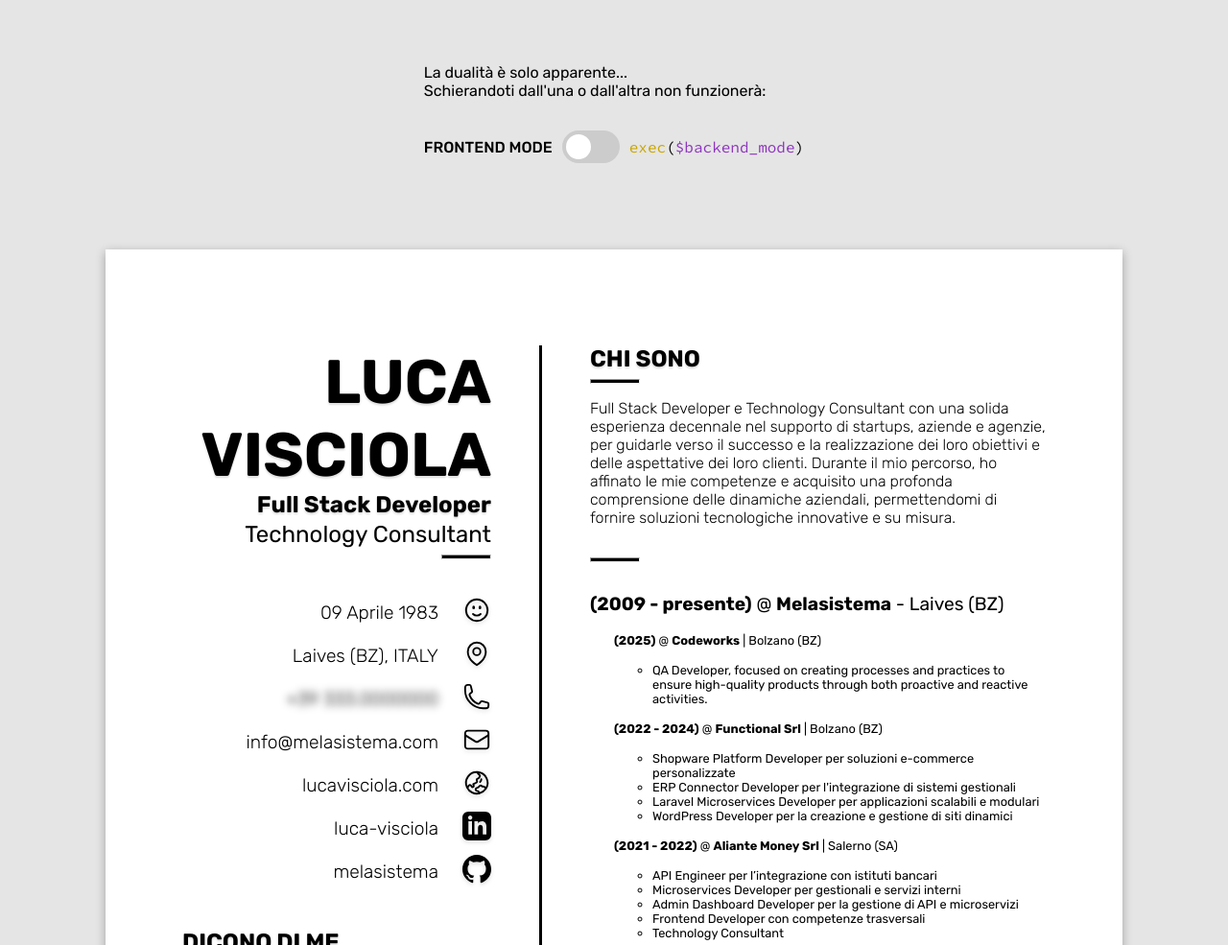
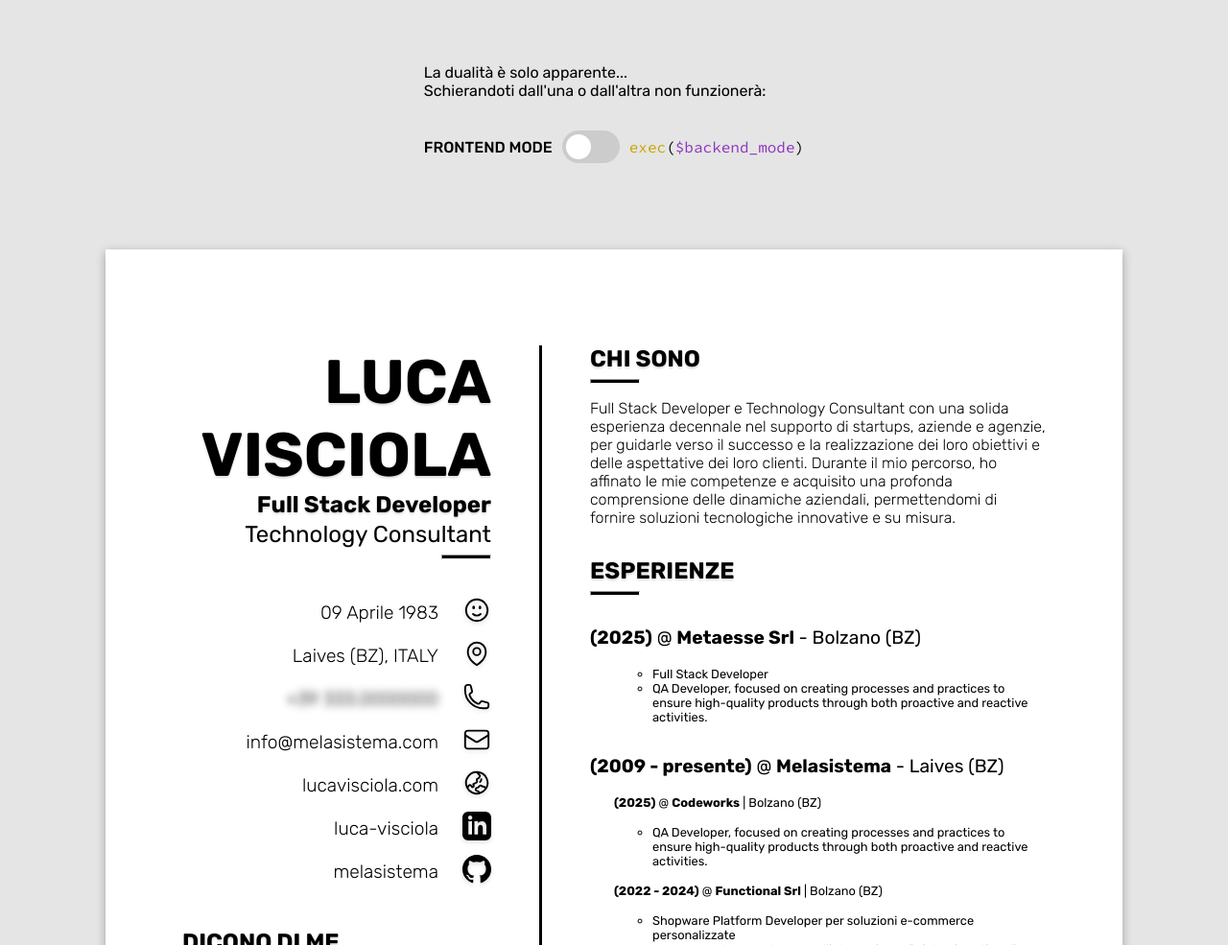
Before and after one commit to melasistema/melasistema, a plain HTML site: page index.html in a window 1280 px wide. Shown: the top 985 px of the page at 96% size. Drawn offline with nearby package versions, Linux system fonts and the light colour scheme.

Commit message:
feat(experience): add Metaesse job experience
- Adds the "metaesse" work experience to the resume.
- Updates `index.html` to include the new HTML structure for the "metaesse" experience in both frontend and backend views.
- Modifies `assets/js/main.js` to include the "metaesse" data and dynamically render the new section.
- Refactors the JavaScript to use a single, reusable function for creating and appending all experience groups, improving code maintainability.

```diff
--- a/assets/js/main.js
+++ b/assets/js/main.js
@@ -73,6 +73,17 @@
         },
         "experience": {
             "groups": {
+                "metaesse": {
+                    "heading": "<b>(2025)</b>  @ <b>Metaesse Srl</b> - Bolzano (BZ)",
+                    "sub_groups": [
+                        {
+                            "roles": [
+                                "Full Stack Developer",
+                                "QA Developer, focused on creating processes and practices to ensure high-quality products through both proactive and reactive activities.",
+                            ]
+                        }
+                    ]
+                },
                 "melasistema": {
                     "heading": "<b>(2009 - presente)</b>  @ <b><a href=\"https://melasistema.com\" target=\"_blank\">Melasistema</a></b> - Laives (BZ)",
                     "sub_groups": [
@@ -343,172 +354,43 @@
         $('span.who-i-am-text').text(jsonData.who_i_am.text);
 
         // Experiences
-        $('p.group-melasistema-heading').prepend(jsonData.experience.groups.melasistema.heading);
-        $('p.group-radionbc-heading').prepend(jsonData.experience.groups.radionbc.heading);
-        $('p.group-activision-heading').prepend(jsonData.experience.groups.activision.heading);
-        jsonData.experience.groups.melasistema.sub_groups.forEach(function(job) {
-            // Create a new experience-sub-group element
-            const experienceSubGroup = document.createElement('div');
-            experienceSubGroup.classList.add('experience-sub-group');
+        $('h3.experience-heading').text('ESPERIENZE');
 
-            // Add the company information from the "text" property
-            experienceSubGroup.innerHTML = job.text;
+        // Reusable function to create and append experience groups
+        function createExperienceGroup(groupKey, containerSelector) {
+            const groupData = jsonData.experience.groups[groupKey];
+            const container = $(containerSelector);
 
-            // Create a new unordered list element for the roles
-            const roleList = document.createElement('ul');
+            if (groupData && container.length) {
+                const heading = container.find('.experience-group-heading');
+                heading.html(`<p class="group-${groupKey}-heading">${groupData.heading}</p>`);
 
-            // Loop through each role in the "roles" array
-            job.roles.forEach(function(role) {
-                // Create a new list item element for the current role
-                const roleListItem = document.createElement('li');
-                roleListItem.textContent = role;
+                groupData.sub_groups.forEach(function(job) {
+                    const subGroup = $('<div class="experience-sub-group"></div>');
+                    if (job.text) {
+                        subGroup.append(job.text);
+                    }
+                    const roleList = $('<ul></ul>');
+                    job.roles.forEach(function(role) {
+                        roleList.append(`<li>${role}</li>`);
+                    });
+                    subGroup.append(roleList);
+                    container.append(subGroup);
+                });
+            }
+        }
 
-                // Add the list item to the role list
-                roleList.appendChild(roleListItem);
-            });
+        // Frontend
+        createExperienceGroup('metaesse', '.experience-group-metaesse.frontend-elements');
+        createExperienceGroup('melasistema', '.experience-group-melasistema.frontend-elements');
+        createExperienceGroup('radionbc', '.experience-group-radionbc.frontend-elements');
+        createExperienceGroup('activision', '.experience-group-activision.frontend-elements');
 
-            // Add the role list to the experience sub-group
-            experienceSubGroup.appendChild(roleList);
-
-            // Append the experience sub-group to the main container
-            document.querySelector('.experience-group-melasistema.frontend-elements').appendChild(experienceSubGroup);
-        });
         // Backend
-        jsonData.experience.groups.melasistema.sub_groups.forEach(function(job) {
-            // Create a new experience-sub-group element
-            const experienceSubGroup = document.createElement('div');
-            experienceSubGroup.classList.add('experience-sub-group');
-
-            // Add the company information from the "text" property
-            experienceSubGroup.innerHTML = job.text;
-
-            // Create a new unordered list element for the roles
-            const roleList = document.createElement('ul');
-
-            // Loop through each role in the "roles" array
-            job.roles.forEach(function(role) {
-                // Create a new list item element for the current role
-                const roleListItem = document.createElement('li');
-                roleListItem.textContent = role;
-
-                // Add the list item to the role list
-                roleList.appendChild(roleListItem);
-            });
-
-            // Add the role list to the experience sub-group
-            experienceSubGroup.appendChild(roleList);
-
-            // Append the experience sub-group to the main container
-            document.querySelector('.experience-group-melasistema.backend-elements').appendChild(experienceSubGroup);
-
-        });
-
-        jsonData.experience.groups.radionbc.sub_groups.forEach(function(job) {
-            // Create a new experience-sub-group element
-            const experienceSubGroup = document.createElement('div');
-            experienceSubGroup.classList.add('experience-sub-group');
-
-
-            // Create a new unordered list element for the roles
-            const roleList = document.createElement('ul');
-
-            // Loop through each role in the "roles" array
-            job.roles.forEach(function(role) {
-                // Create a new list item element for the current role
-                const roleListItem = document.createElement('li');
-                roleListItem.textContent = role;
-
-                // Add the list item to the role list
-                roleList.appendChild(roleListItem);
-            });
-
-            // Add the role list to the experience sub-group
-            experienceSubGroup.appendChild(roleList);
-
-            // Append the experience sub-group to the main container
-            document.querySelector('.experience-group-radionbc').appendChild(experienceSubGroup);
-        });
-        // Backend
-        jsonData.experience.groups.radionbc.sub_groups.forEach(function(job) {
-            // Create a new experience-sub-group element
-            const experienceSubGroup = document.createElement('div');
-            experienceSubGroup.classList.add('experience-sub-group');
-
-            // Create a new unordered list element for the roles
-            const roleList = document.createElement('ul');
-
-            // Loop through each role in the "roles" array
-            job.roles.forEach(function(role) {
-                // Create a new list item element for the current role
-                const roleListItem = document.createElement('li');
-                roleListItem.textContent = role;
-
-                // Add the list item to the role list
-                roleList.appendChild(roleListItem);
-            });
-
-            // Add the role list to the experience sub-group
-            experienceSubGroup.appendChild(roleList);
-
-            // Append the experience sub-group to the main container
-            document.querySelector('.experience-group-radionbc.backend-elements').appendChild(experienceSubGroup);
-        });
-
-
-
-
-
-        jsonData.experience.groups.activision.sub_groups.forEach(function(job) {
-            // Create a new experience-sub-group element
-            const experienceSubGroup = document.createElement('div');
-            experienceSubGroup.classList.add('experience-sub-group');
-
-
-            // Create a new unordered list element for the roles
-            const roleList = document.createElement('ul');
-
-            // Loop through each role in the "roles" array
-            job.roles.forEach(function(role) {
-                // Create a new list item element for the current role
-                const roleListItem = document.createElement('li');
-                roleListItem.textContent = role;
-
-                // Add the list item to the role list
-                roleList.appendChild(roleListItem);
-            });
-
-            // Add the role list to the experience sub-group
-            experienceSubGroup.appendChild(roleList);
-
-            // Append the experience sub-group to the main container
-            document.querySelector('.experience-group-activision').appendChild(experienceSubGroup);
-        });
-        // Backend
-        jsonData.experience.groups.activision.sub_groups.forEach(function(job) {
-            // Create a new experience-sub-group element
-            const experienceSubGroup = document.createElement('div');
-            experienceSubGroup.classList.add('experience-sub-group');
-
-            // Create a new unordered list element for the roles
-            const roleList = document.createElement('ul');
-
-            // Loop through each role in the "roles" array
-            job.roles.forEach(function(role) {
-                // Create a new list item element for the current role
-                const roleListItem = document.createElement('li');
-                roleListItem.textContent = role;
-
-                // Add the list item to the role list
-                roleList.appendChild(roleListItem);
-            });
-
-            // Add the role list to the experience sub-group
-            experienceSubGroup.appendChild(roleList);
-
-            // Append the experience sub-group to the main container
-            document.querySelector('.experience-group-activision.backend-elements').appendChild(experienceSubGroup);
-        });
-
+        createExperienceGroup('metaesse', '.experience-group-metaesse.backend-elements');
+        createExperienceGroup('melasistema', '.experience-group-melasistema.backend-elements');
+        createExperienceGroup('radionbc', '.experience-group-radionbc.backend-elements');
+        createExperienceGroup('activision', '.experience-group-activision.backend-elements');
 
 
 
--- a/index.html
+++ b/index.html
@@ -356,6 +356,14 @@ Durante il mio percorso, ho affinato le mie competenze e acquisito una profonda
                         <h3 class="experience-heading"></h3>
                         <hr  class="separator keep-left">
 
+                        <div class="experience-group experience-group-metaesse frontend-elements mt-2em">
+
+                            <div class="experience-group-heading">
+                                <p class="group-metaesse-heading"></p>
+                            </div>
+
+                        </div>
+
                         <div class="experience-group experience-group-melasistema frontend-elements mt-2em">
 
                             <div class="experience-group-heading">
@@ -379,7 +387,15 @@ Durante il mio percorso, ho affinato le mie competenze e acquisito una profonda
                     </div>
                     <div class="resume-experience backend-elements mt-2em">
 
-                        <p><span class="function orange">public function</span> <span class="function yellow">showSelfEmploymentExperiences</span>() {<br>
+                        <p><span class="function orange">public function</span> <span class="function yellow">showExperiences</span>() {<br>
+
+                            <div class="experience-group experience-group-metaesse backend-elements">
+
+                                <div class="experience-group-heading">
+                                    <p class="group-metaesse-heading backend-elements"></p>
+                                </div>
+
+                            </div>
 
                             <div class="experience-group experience-group-melasistema backend-elements">
 
@@ -388,11 +404,6 @@ Durante il mio percorso, ho affinato le mie competenze e acquisito una profonda
                                 </div>
 
                             </div>
-
-                            <br><span class="closing-brackets float-left">}</span>
-                        </p>
-
-                        <p><span class="function orange">public function</span> <span class="function yellow">showExperiences</span>() {<br>
 
                             <div class="experience-group experience-group-radionbc backend-elements">
 
```
